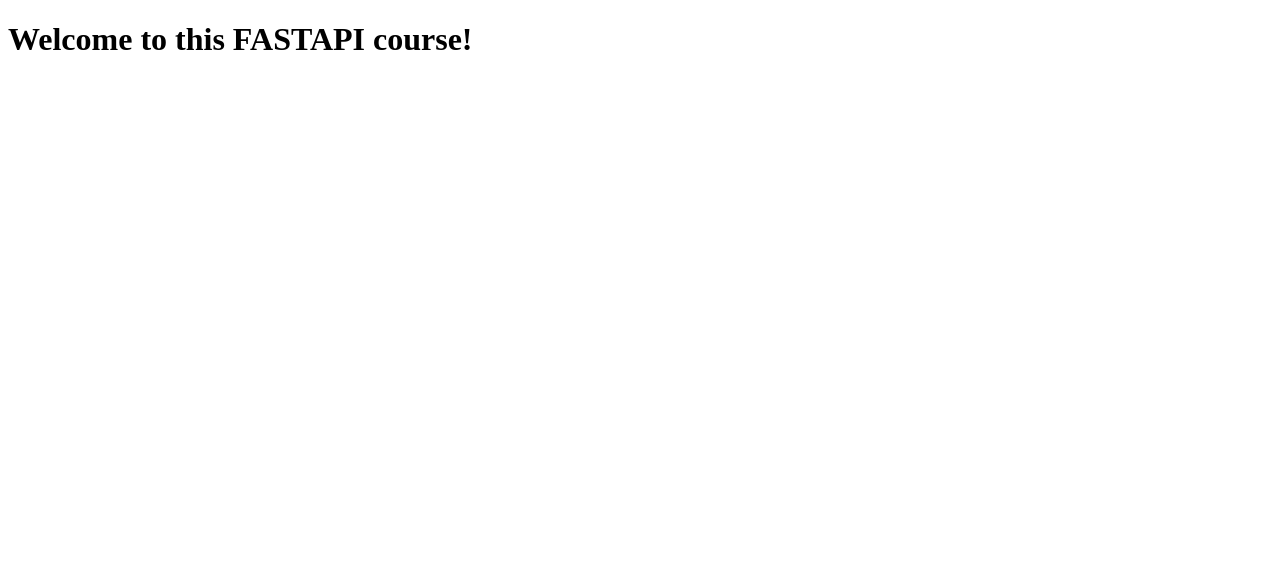
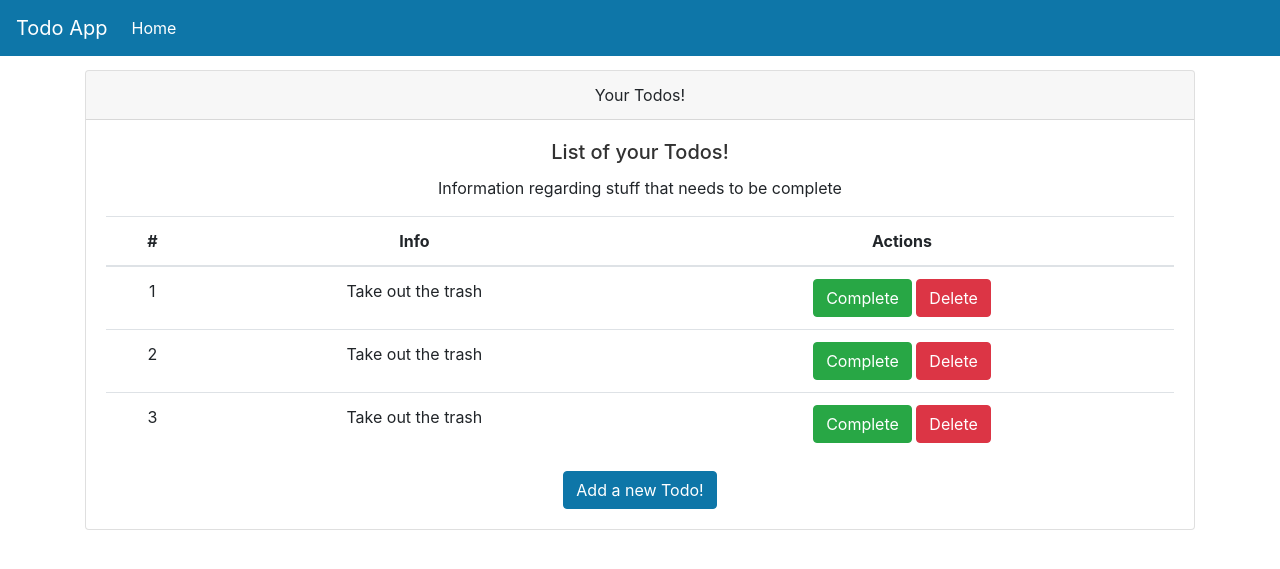
Before and after one commit to OkanHollander/FastAPI, a FastAPI app: page /todos/test in a window 1280 px wide. Shown: the top 569 px of the page. Run offline with FastAPI, Linux system fonts and the light colour scheme; some libraries are stand-ins or nearby versions.

Commit message:
initial commit

```diff
--- a/Project05/templates/home.html
+++ b/Project05/templates/home.html
@@ -1,10 +1,84 @@
 <!DOCTYPE html>
 <html lang="en">
-  <head>
-    <meta charset="UTF-8">
-    <title>FASTAPI</title>
-  </head>
-  <body>
-    <h1>Welcome to this FASTAPI course!<h1>
-  </body>
+<head>
+    <!-- Required meta tags -->
+    <link rel="stylesheet" type="text/css" href="{{ url_for('static', path='/todo/css/base.css') }}">
+    <link rel="stylesheet" type="text/css" href="{{ url_for('static', path='/todo/css/bootstrap.css') }}">
+    <meta charset="utf-8">
+    <meta name="viewport" content="width=device-width, initial-scale=1, shrink-to-fit=no">
+
+    <title>TodoApp</title>
+
+</head>
+<body>
+
+<div>
+    <nav class="navbar navbar-expand-md navbar-dark main-color fixed-top">
+        <a class="navbar-brand" href="#">Todo App</a>
+        <button class="navbar-toggler" type="button" data-toggle="collapse" data-target="#navbarNav"
+                aria-controls="navbarNav" aria-expanded="false" aria-label="Toggle navigation">
+            <span class="navbar-toggler-icon"></span>
+        </button>
+        <div class="collapse navbar-collapse" id="navbarNav">
+            <ul class="navbar-nav">
+                <li class="nav-item active">
+                    <a class="nav-link" href="#">Home </a>
+                </li>
+            </ul>
+        </div>
+    </nav>
+</div>
+
+<div class="container">
+    <div class="card text-center">
+        <div class="card-header">
+            Your Todos!
+        </div>
+        <div class="card-body">
+            <h5 class="card-title">List of your Todos!</h5>
+            <p class="card-text">Information regarding stuff that needs to be complete</p>
+
+            <table class="table table-hover">
+  <thead>
+    <tr>
+      <th scope="col">#</th>
+      <th scope="col">Info</th>
+      <th scope="col">Actions</th>
+
+    </tr>
+  </thead>
+  <tbody>
+
+<tr class="pointer" >
+
+      <td>1</td>
+      <td id="td1">Take out the trash </td>
+      <td><button type="button" class="btn btn-success">Complete</button> <button type="button" class="btn btn-danger">Delete</button> </td>
+    </tr>
+
+  <tr class="pointer">
+
+      <td>2</td>
+      <td>Take out the trash</td>
+      <td><button type="button" class="btn btn-success">Complete</button> <button type="button" class="btn btn-danger">Delete</button> </td>
+    </tr>
+
+  <tr class="pointer" >
+
+      <td>3</td>
+      <td >Take out the trash </td>
+      <td><button type="button" class="btn btn-success">Complete</button> <button type="button" class="btn btn-danger">Delete</button> </td>
+    </tr>
+
+  </tbody>
+</table>
+
+            <a href="#" class="btn btn-primary">Add a new Todo!</a>
+        </div>
+    </div>
+</div>
+<script src="{{ url_for('static', path='/todo/js/jquery-slim.js') }}"></script>
+<script src="{{ url_for('static', path='/todo/js/popper.js') }}"></script>
+<script src="{{ url_for('static', path='/todo/js/bootstrap.js') }}"></script>
+</body>
 </html>
```
